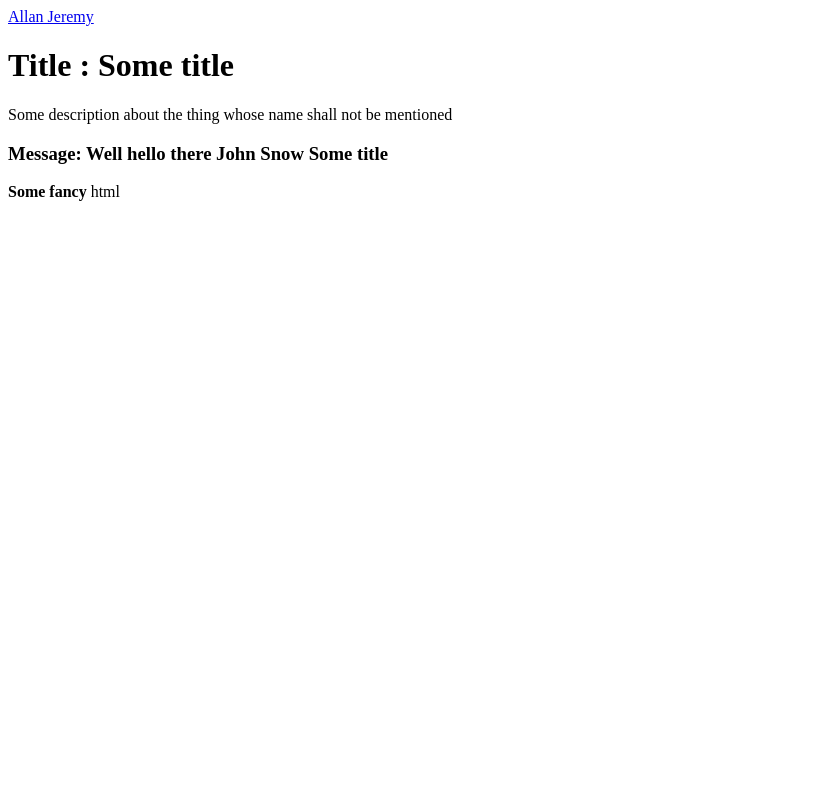
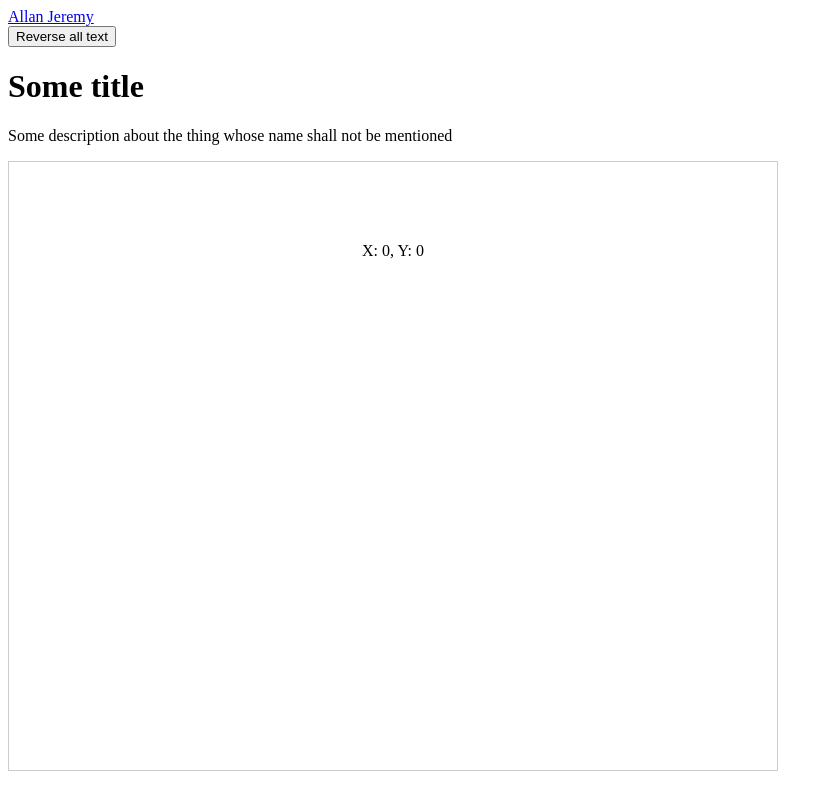
Before and after one commit to AllanJeremy/vue-basics, a plain HTML site: page index.html in a window 1280 px wide. Shown: the whole page, without its empty margins (0-833 px from the left). Drawn offline with nearby package versions, Linux system fonts and the light colour scheme.

Commit message:
Tut 5: Events - v-on:evt - longform vue directive for event handling - @evt - shorthand

```diff
--- a/css/main.css
+++ b/css/main.css
@@ -0,0 +1,8 @@
+.canvas
+{
+    width: 640px;
+    height:480px;
+    padding:4rem;
+    border: 1px solid #ccc;
+    text-align:center;
+}
--- a/index.html
+++ b/index.html
@@ -11,11 +11,17 @@
 <body>
     <div id="app">
         <a v-bind:href="link"> Allan Jeremy </a>
-        <h1>Title : {{title}}</h1>
+
+        <div>
+            <button v-on:click="reverseText">Reverse all text</button>
+        </div>
+
+        <h1>{{title}}</h1>
         <p>{{description}}</p>
-        <h3>Message: {{ sayHi('John Snow') }}</h3>
 
-        <p v-html="someHtml"></p>
+        <div class="canvas" @mousemove="updateCoordinates" @keydown.w="movePlayer">
+            <p>X: {{x}}, Y: {{y}}</p>
+        </div>
     </div>
     <script src="js/app.js"></script>
 </body>
--- a/js/app.js
+++ b/js/app.js
@@ -1,20 +1,37 @@
 new Vue({
     el:'#app',
     data:{
+        todoItem: '',
         link: 'https://www.allanjeremy.com',
-        someHtml: '<b>Some fancy</b> html<br/>',
         title:'Some title',
         description:'Some description about the thing whose name shall not be mentioned',
+        x:0,
+        y:0
     },
     methods:{
         sayHi: function(name){
-            let returnable = '';
+            var returnable = '';
             if(name === 'Allan Jeremy')
             {
                 returnable = 'Welcome back good sir! ';
             }
             returnable += "Well hello there "+name+" "+this.title;
             return returnable;
+        },
+        reverseText: function()
+        {
+            this.title = this.title.split('').reverse().join('');
+            this.description  = this.description.split('').reverse().join('');
+        },
+        updateCoordinates: function(evt)
+        {
+            this.x = evt.offsetX;
+            this.y = evt.offsetY;
+        },
+        movePlayer: function(evt)
+        {
+            alert(evt);
         }
     }
+
 });
```
